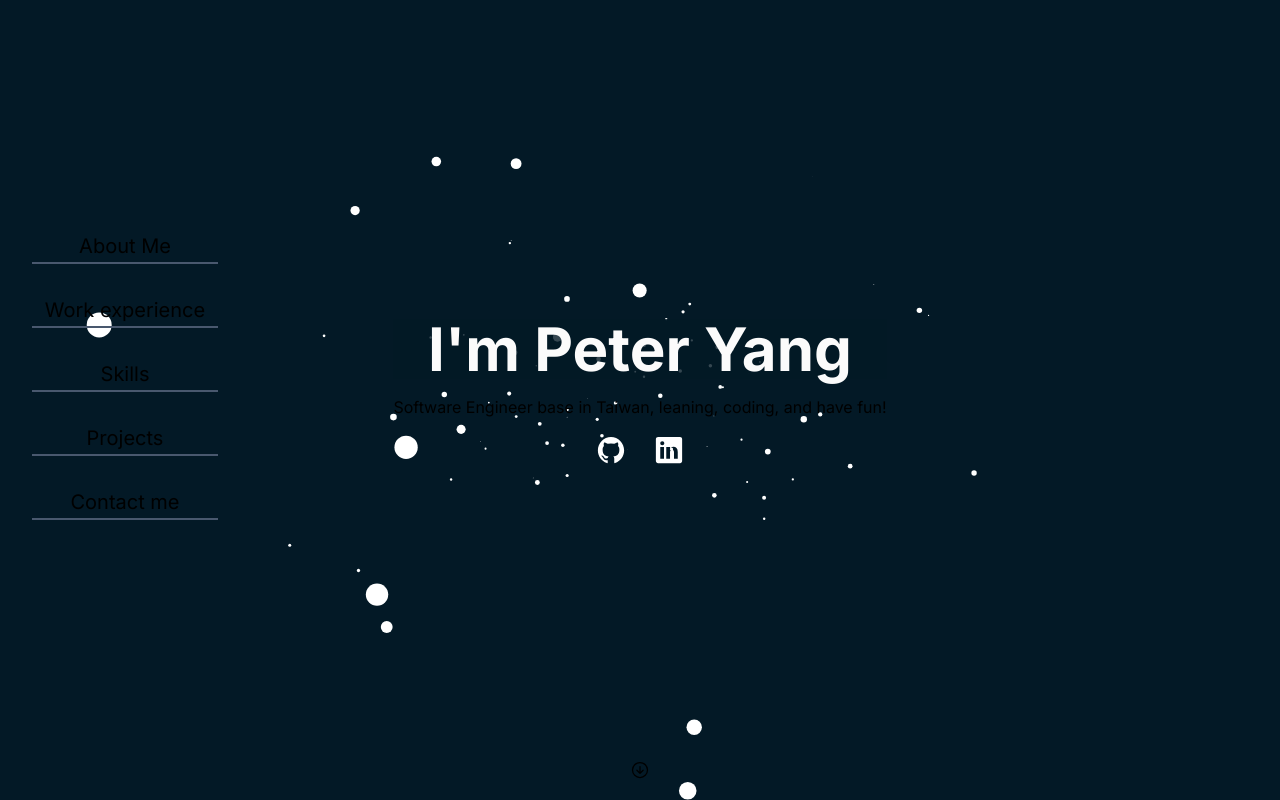
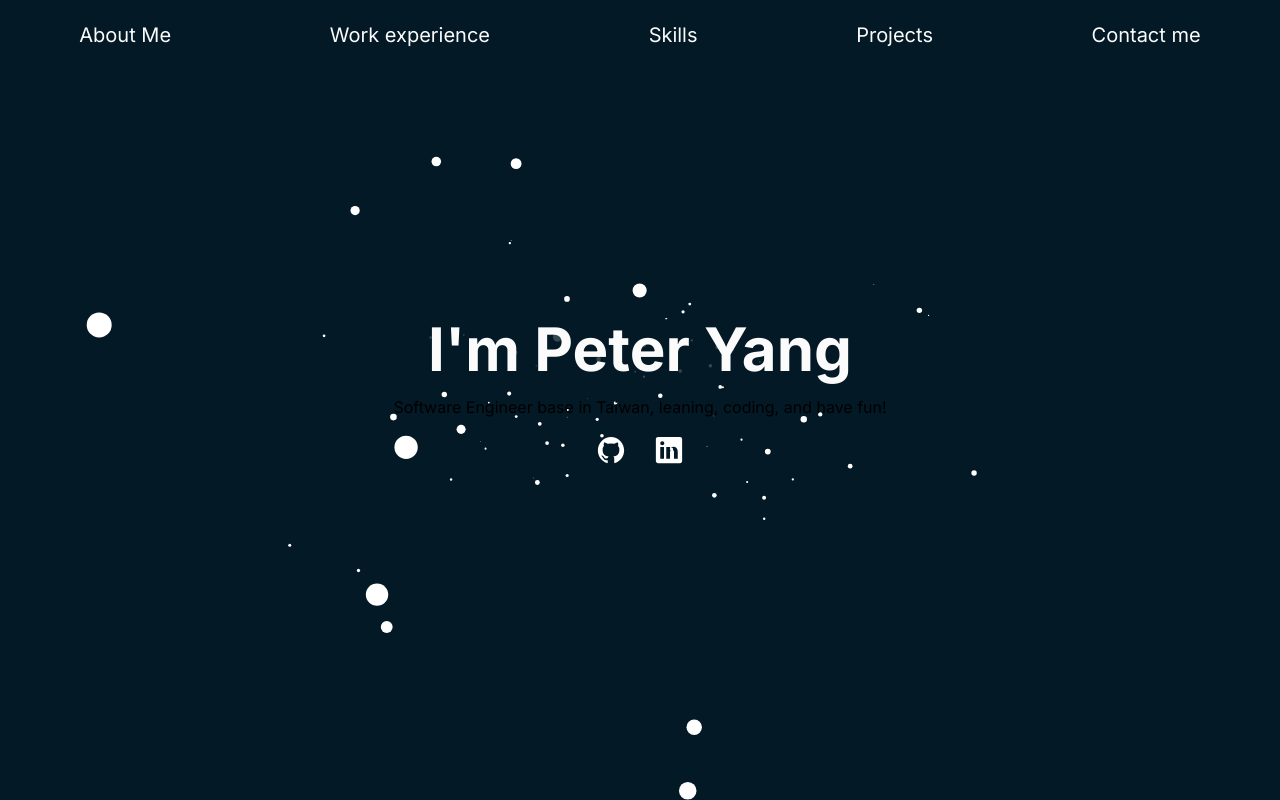
Before and after one commit to PeterMyrobot/PeterMyrobot.github.io, a Next.js app: page / in a window 1280 px wide. Built offline with nearby package versions, Linux system fonts and the light colour scheme.

Commit message:
change menu option position and style

```diff
--- a/src/app/components/AboutMe.tsx
+++ b/src/app/components/AboutMe.tsx
@@ -9,10 +9,11 @@ function AboutMe() {
       <p className="text-sm sm:text-xl text-c2">
         Dedicated to javascript with 6 years of experience in which I have acquired a wide range of
         technical skills ranging from the latest JavaScript frameworks to software architecture.
-        Have experience with building products that have over 100,000 users. I am also familiar with
-        the technologies related to mechanical and electrical, including the BLE communication
-        between the software app and the real-world devices, having the ability to integrate
-        software and hardware from a comprehensive perspective.
+        Have experience with building products that have over 100,000 users.
+        <br />
+        <br />I am also familiar with the technologies related to mechanical and electrical,
+        including the BLE communication between the software app and the real-world devices, having
+        the ability to integrate software and hardware from a comprehensive perspective.
       </p>
     </>
   );
--- a/src/app/components/MenuContentContainer.tsx
+++ b/src/app/components/MenuContentContainer.tsx
@@ -1,4 +1,5 @@
 import React from 'react';
+import { IoClose } from 'react-icons/io5';
 
 type TMenuContentContainer = {
   content: React.ReactElement;
@@ -7,12 +8,12 @@ type TMenuContentContainer = {
 
 function MenuContentContainer({ content, onClose }: TMenuContentContainer) {
   return (
-    <div className="absolute animate-menuContentOpen top-1/4 w-4/5  p-4 bg-bluedark/[.95] left-[250px]">
+    <div className="absolute animate-menuContentOpen lightBorder top-1/4 w-3/5 h-1/2 p-8 bg-black/90 drop-shadow-lg left-[250px]">
       <div
-        className="absolute top-2 right-2 opacity-60 hover:opacity-100 cursor-pointer"
+        className="absolute top-4 right-4 opacity-60 hover:opacity-100 cursor-pointer"
         onClick={onClose}
       >
-        close
+        <IoClose size="28px" />
       </div>
       {content}
     </div>
--- a/src/app/components/MenuOption.tsx
+++ b/src/app/components/MenuOption.tsx
@@ -16,7 +16,7 @@ function MenuOption({ optionLabel, onClick }: TMenuOptionProps) {
         onClick(optionLabel);
       }}
     >
-      <div className={menuOptionStyle}>{optionLabel}</div>
+      <div className="menuOption">{optionLabel}</div>
     </div>
   );
 }
--- a/src/app/globals.css
+++ b/src/app/globals.css
@@ -18,12 +18,91 @@
 
 body {
   color: rgb(var(--foreground-rgb));
-  background: linear-gradient(
-      to bottom,
-      transparent,
-      rgb(var(--background-end-rgb))
-    )
+  background: linear-gradient(to bottom, transparent, rgb(var(--background-end-rgb)))
     rgb(var(--background-start-rgb));
+}
+
+.menuOption {
+  position: relative;
+  color: #fbfbfb;
+  font-size: 20px;
+  padding: 8px 12px;
+  margin-top: 12px;
+  cursor: pointer;
+  transition: all 500ms cubic-bezier(0.77, 0, 0.175, 1);
+}
+
+.menuOption::before,
+.menuOption::after {
+  content: '';
+  position: absolute;
+  z-index: -1;
+  top: 0;
+  height: 100%;
+  width: 0;
+  transition: inherit;
+}
+.menuOption::before {
+  left: 0;
+  border: 1px solid #fbfbfb;
+  border-left: 0;
+  border-right: 0;
+  transition-delay: 0s;
+}
+.menuOption:after {
+  transition-delay: 0.35s;
+  right: 0;
+}
+
+.menuOption:hover:before,
+.menuOption:hover:after {
+  width: 100%;
+}
+
+.menuOption:hover {
+  color: #031926;
+  transition-delay: 0.5s;
+}
+.menuOption:before {
+  transition-delay: 0s;
+}
+.menuOption:hover:after {
+  background: #fbfbfb;
+  transition-delay: 0.35s;
+}
+
+.lightBorder {
+  &::before {
+    content: '';
+    position: absolute;
+    top: 0;
+    bottom: 0;
+    left: 0;
+    right: 0;
+    border: 2px solid ghostwhite;
+    animation: clippath 20s forwards infinite;
+  }
+}
+@keyframes clippath {
+  0% {
+    clip-path: inset(0 0 95% 0);
+  }
+  1% {
+    clip-path: inset(0 95% 0 0);
+  }
+  3% {
+    clip-path: inset(95% 0 0 0);
+  }
+  4% {
+    clip-path: inset(0 0 0 95%);
+  }
+  5% {
+    clip-path: inset(0 0 95% 0);
+  }
+  22%,
+  100% {
+    clip-path: inset(1% 1% 1% 1%);
+  }
 }
 
 @layer utilities {
--- a/src/app/page.tsx
+++ b/src/app/page.tsx
@@ -2,8 +2,7 @@
 
 import StarCanvas from './components/StarCanvas';
 import useTypewriter from '@/hooks/useTypeWriter';
-import { IoArrowDownCircleOutline, IoLogoGithub, IoLogoLinkedin } from 'react-icons/io5';
-import Skills from './components/Skills';
+import { IoLogoGithub, IoLogoLinkedin } from 'react-icons/io5';
 import MenuOption from './components/MenuOption';
 import { ReactElement, useState } from 'react';
 import MenuContentContainer from './components/MenuContentContainer';
@@ -12,10 +11,6 @@ import AboutMe from './components/AboutMe';
 export default function Home() {
   const [openedMenu, setOpenMenu] = useState(null as any);
   const { displayText, playEnd } = useTypewriter("I'm Peter Yang", 100);
-
-  const menuContainerStyle = `absolute w-[250px] top-1/4 overflow-hidden animate-menuOpen  ${
-    playEnd ? 'block' : 'hidden'
-  }`;
 
   const contentMap: Record<string, ReactElement> = {
     'About Me': <AboutMe />,
@@ -37,10 +32,12 @@ export default function Home() {
     <div className="relative flex flex-col bg-black justify-center h-screen items-center  ">
       <StarCanvas />
       <div className="w-full z-10 overflow-scroll no-scrollbar relative ">
-        <div className={menuContainerStyle}>
-          {menuOption.map((option) => {
-            return <MenuOption key={option} optionLabel={option} onClick={handleMenuClick} />;
-          })}
+        <div className="absolute justify-around animate-menuOpen overflow-x-hidden">
+          <div className="flex justify-around w-screen ">
+            {menuOption.map((option) => {
+              return <MenuOption key={option} optionLabel={option} onClick={handleMenuClick} />;
+            })}
+          </div>
         </div>
         <div className="h-screen flex  flex-col justify-center items-center">
           <div>
@@ -59,9 +56,6 @@ export default function Home() {
               <IoLogoLinkedin size={30} color="white" />
             </a>
           </div>
-          <div className=" absolute bottom-5">
-            <IoArrowDownCircleOutline size={20} />
-          </div>
         </div>
         {openedMenu && (
           <MenuContentContainer
--- a/tailwind.config.ts
+++ b/tailwind.config.ts
@@ -7,13 +7,8 @@ const config: Config = {
     './src/app/**/*.{js,ts,jsx,tsx,mdx}',
   ],
   theme: {
-    extend: {
-      backgroundImage: {
-        'gradient-radial': 'radial-gradient(var(--tw-gradient-stops))',
-        'gradient-conic': 'conic-gradient(from 180deg at 50% 50%, var(--tw-gradient-stops))',
-      },
-    },
     colors: {
+      black: '#000000',
       bluedark: '#031926',
       c1: '#49586e',
       c2: '#FBFBFB',
@@ -30,8 +25,8 @@ const config: Config = {
         '100%': { transform: 'translateX(calc(-150px * 17))' },
       },
       menuOpen: {
-        '0%': { height: '0%' },
-        '100%': { height: '100%' },
+        '0%': { width: '0%' },
+        '100%': { width: '100%' },
       },
       menuContentOpen: {
         '0%': { transform: 'scaleY(0)' },
```
Lines whose indentation alone changed are shown as unchanged.
